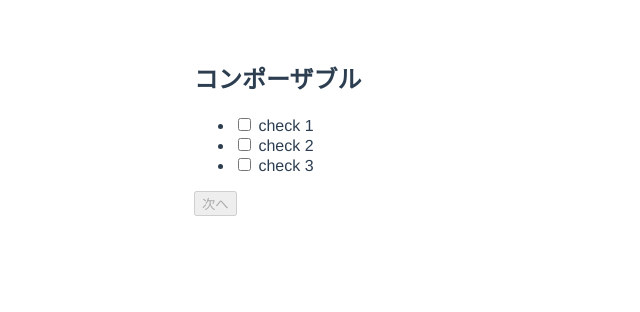
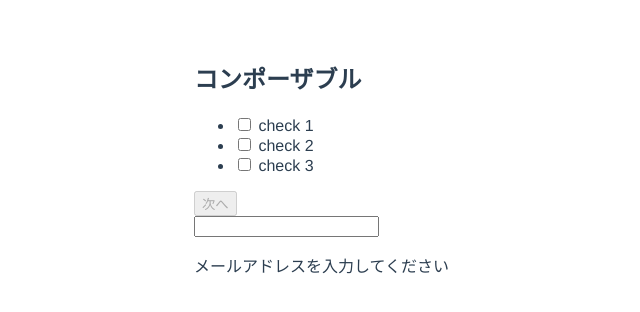
Before and after one commit to Crayfisher-zari/vue-composable-component, a Vue app: page / in a window 1280 px wide. Shown: the top 312 px of the page, without its empty margins (146-786 px from the left). Built offline with nearby package versions, Linux system fonts and the light colour scheme.

Commit message:
汎用インプットコンポーネント作成

```diff
--- a/src/App.vue
+++ b/src/App.vue
@@ -1,10 +1,16 @@
 <script setup lang="ts">
 import { useChecks } from "./composables/useChecks";
+import { useEmailInput } from "./composables/useEmailInput";
 
 const labels = ["check 1", "check 2", "check 3"];
 
+const onUpdate = (e, text) => {
+  console.log(e, text);
+};
+
 // コンポーザブル
 const { isAllChecked, UseChecksComponent } = useChecks(labels);
+const { EmailInput, emailValue } = useEmailInput();
 </script>
 
 <template>
@@ -14,6 +20,10 @@ const { isAllChecked, UseChecksComponent } = useChecks(labels);
       <UseChecksComponent />
     </div>
     <button :disabled="!isAllChecked">次へ</button>
+  </section>
+  <section>
+    <EmailInput @update="onUpdate" />
+    {{ emailValue }}
   </section>
 </template>
 
--- /dev/null
+++ b/src/components/TextInput.vue
@@ -0,0 +1,16 @@
+<script lang="ts" setup>
+type Props = {
+  type: string;
+  value: string;
+  invalidMessage: string;
+  onChange: ()=>void;
+};
+const props = defineProps<Props>();
+</script>
+
+<template>
+  <div>
+    <input :type="type" ref="inputElement" :value="value" @change="onChange" />
+    <p class="invalidMessage">{{ invalidMessage }}</p>
+  </div>
+</template>
--- /dev/null
+++ b/src/composables/useEmailInput.ts
@@ -0,0 +1,19 @@
+import { computed, defineComponent, h, ref, resolveComponent } from "vue";
+import TextInput from "../components/TextInput.vue";
+
+export const useEmailInput = () => {
+  const data = ref("");
+  const onChange = ($event: InputEvent) => {
+    data.value = ($event.target as HTMLInputElement).value;
+  };
+
+  const render = () =>
+    h(TextInput, {
+      type: "email",
+      value: data.value,
+      invalidMessage: "メールアドレスを入力してください",
+      onChange,
+    });
+  const EmailInput = defineComponent({ render });
+  return { EmailInput, emailValue: computed(() => data.value) };
+};
```
